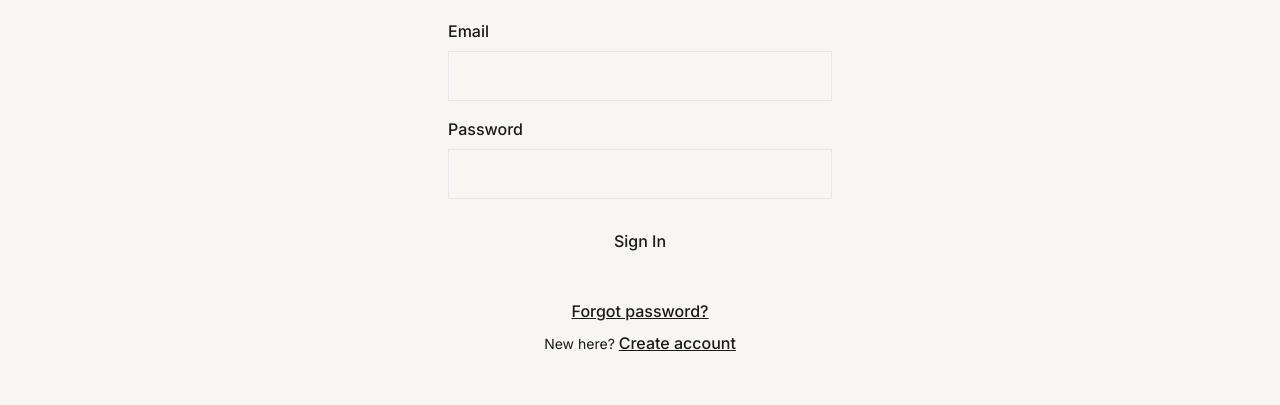
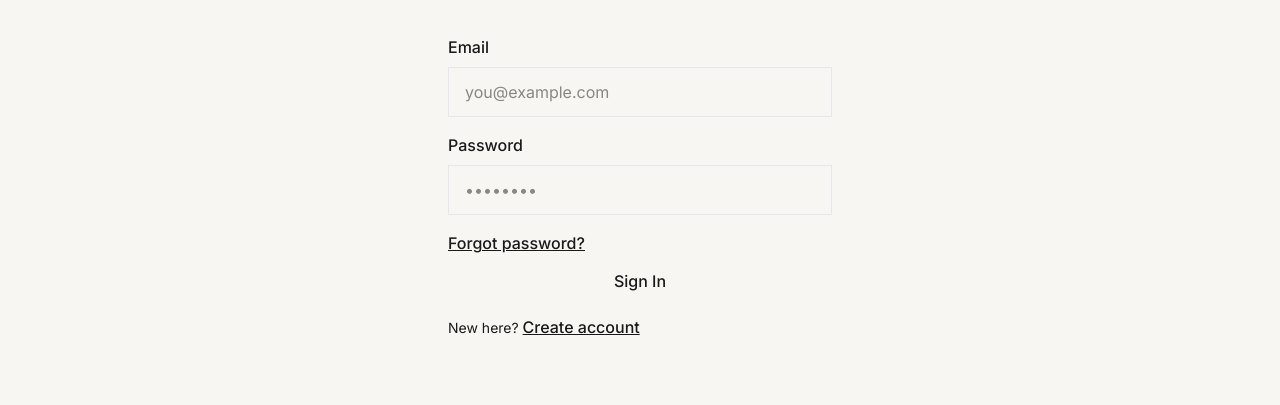
Before and after one commit to Samuel-Oluwafemi/Velora, a React (Vite) app: page /account in a window 1280 px wide. Shown: the part 285-690 px from the top of the page. Built offline with nearby package versions, Linux system fonts and the light colour scheme; no server answers.

Commit message:
added loading states to sign in as existing user

```diff
--- a/src/app/components/auth/SignInForm.tsx
+++ b/src/app/components/auth/SignInForm.tsx
@@ -1,5 +1,6 @@
 import { useState } from "react";
 import { useAuth } from "../../../contexts/AuthContext";
+import { Loader, FileWarning } from "lucide-react";
 
 export default function SignInForm({
   onSwitch,
@@ -8,7 +9,7 @@ export default function SignInForm({
   onSwitch: (view: "signin" | "signup" | "forgot") => void;
   onSuccess?: () => void;
 }) {
-  const { login, loading } = useAuth();
+  const { login, actionLoading } = useAuth();
   const [email, setEmail] = useState("");
   const [password, setPassword] = useState("");
   const [localError, setLocalError] = useState<string | null>(null);
@@ -27,6 +28,7 @@ export default function SignInForm({
   return (
     <form onSubmit={handleSubmit} className="space-y-4">
       {localError && <div className="text-sm text-red-600">{localError}</div>}
+      {/* email */}
       <div>
         <label className="block text-muted-foreground mb-2">Email</label>
         <input
@@ -34,9 +36,12 @@ export default function SignInForm({
           value={email}
           onChange={(e) => setEmail(e.target.value)}
           required
+          placeholder="you@example.com"
           className="w-full px-4 py-3 border border-border bg-background text-foreground"
         />
       </div>
+
+      {/* Password */}
       <div>
         <label className="block text-muted-foreground mb-2">Password</label>
         <input
@@ -44,31 +49,49 @@ export default function SignInForm({
           value={password}
           onChange={(e) => setPassword(e.target.value)}
           required
+          placeholder="••••••••"
+          autoComplete="current-password"
           className="w-full px-4 py-3 border border-border bg-background text-foreground"
         />
       </div>
-      <button
-        type="submit"
-        disabled={loading}
-        className="w-full py-3.5 bg-foreground text-primary-foreground"
-      >
-        {loading ? "Signing in..." : "Sign In"}
-      </button>
 
-      <div className="mt-4 text-center text-sm">
+      {/* Forgot password */}
+      <div className="mt-4 text-left text-sm">
         <button
           type="button"
           onClick={() => onSwitch("forgot")}
-          className="underline cursor-pointer"
+          className="underline cursor-pointer hover:text-blue-700"
         >
           Forgot password?
         </button>
+
+        {/* Submit */}
+        <button
+          type="submit"
+          disabled={actionLoading}
+          className="w-full py-3.5 bg-foreground text-primary-foreground cursor-pointer
+          hover:bg-black focus:outline-none focus:ring-2 focus:ring-black focus:ring-offset-2
+            transition duration-200 flex justify-center gap-2 items-center disabled:bg-gray-400 disabled:cursor-not-allowed"
+        >
+          {actionLoading ? (
+            <>
+              <Loader size={18} className="animate-spin" />
+              <span>Signing in...</span>
+            </>
+          ) : (
+            "Sign In"
+          )}
+        </button>
+
+        {/* Create account */}
         <div className="mt-2">
           New here?{" "}
           <button
             type="button"
             onClick={() => onSwitch("signup")}
-            className="underline"
+            className="underline cursor-pointer hover:text-blue-700 focus:outline-none
+            focus:ring-1 focus:ring-black focus:ring-offset-1
+            transition duration-200"
           >
             Create account
           </button>
```
